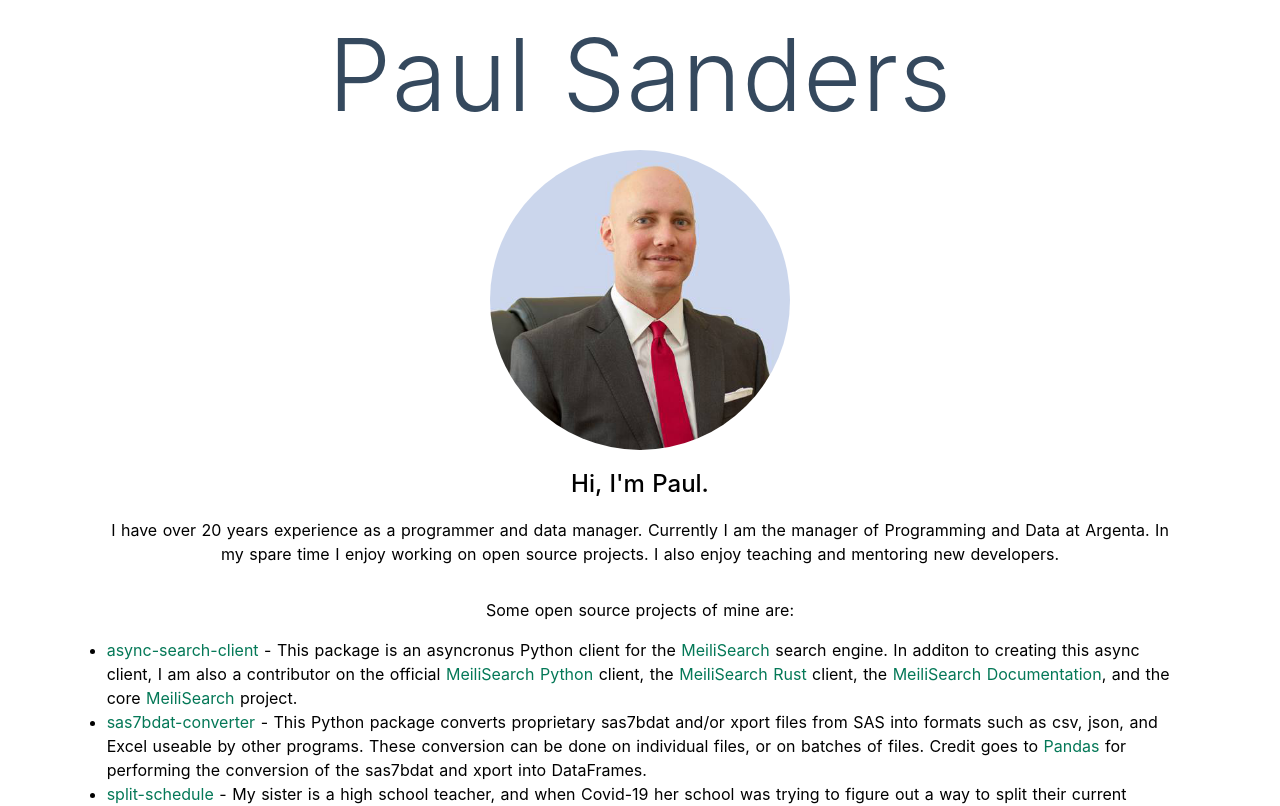
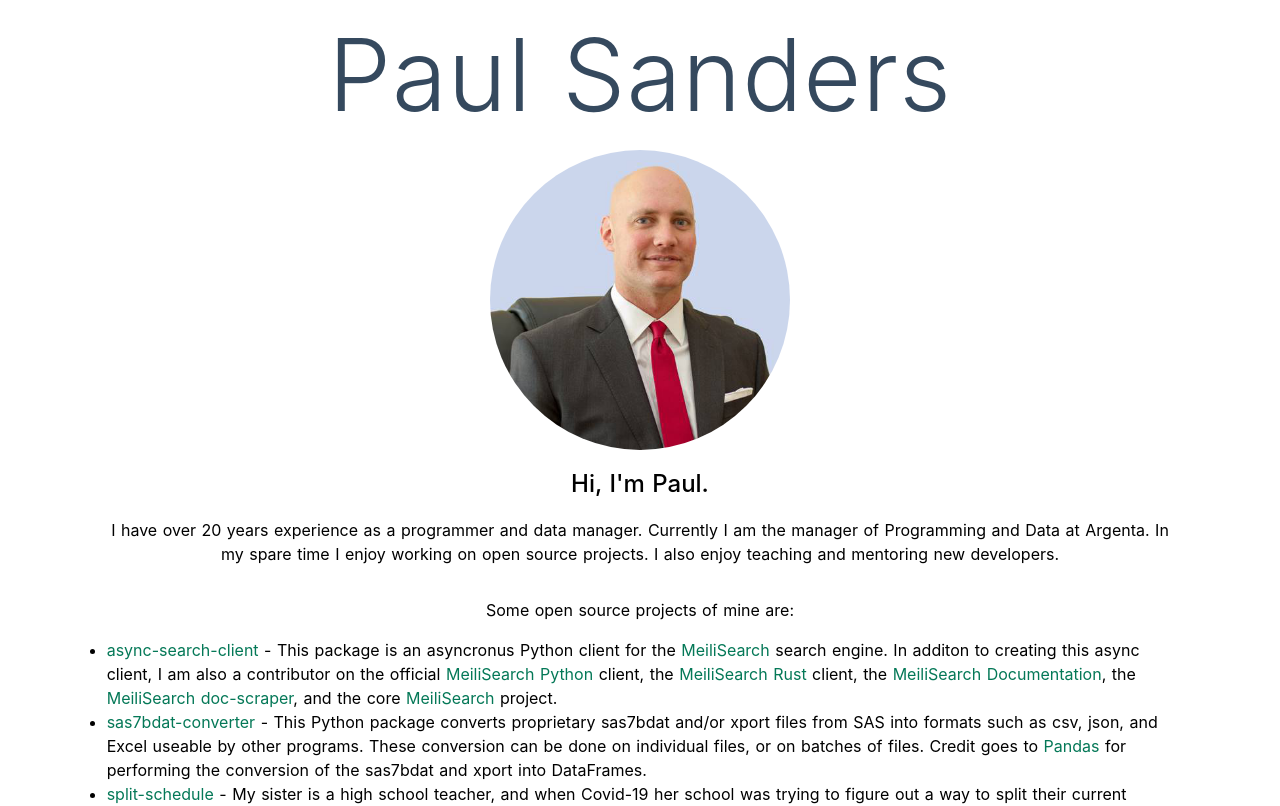
Before and after one commit to sanders41/sanders41.github.io, a Nuxt app: page / in a window 1280 px wide. Shown: the top 806 px of the page. Built offline with nearby package versions, Linux system fonts and the light colour scheme.

Commit message:
Adding doc-scraper to projects

```diff
--- a/components/Projects.vue
+++ b/components/Projects.vue
@@ -11,6 +11,7 @@
         <a href="https://github.com/meilisearch/meilisearch-rust">MeiliSearch Rust</a>
         client, the
         <a href="https://github.com/meilisearch/documentation">MeiliSearch Documentation</a>,
+        the <a href="https://github.com/meilisearch/docs-scraper">MeiliSearch doc-scraper</a>,
         and the core <a href="https://github.com/meilisearch/MeiliSearch">MeiliSearch</a>
         project.
       </li>
```
